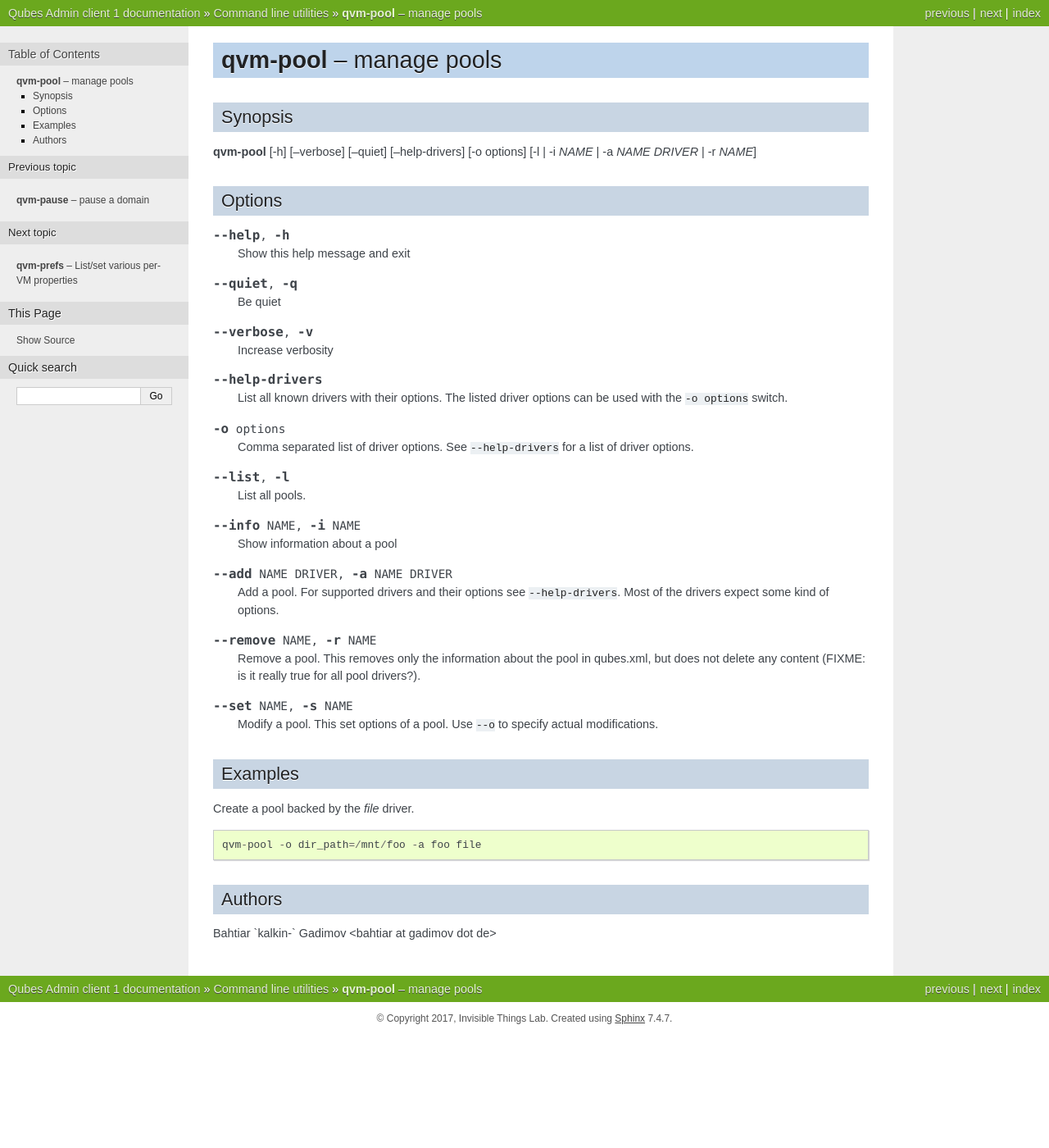
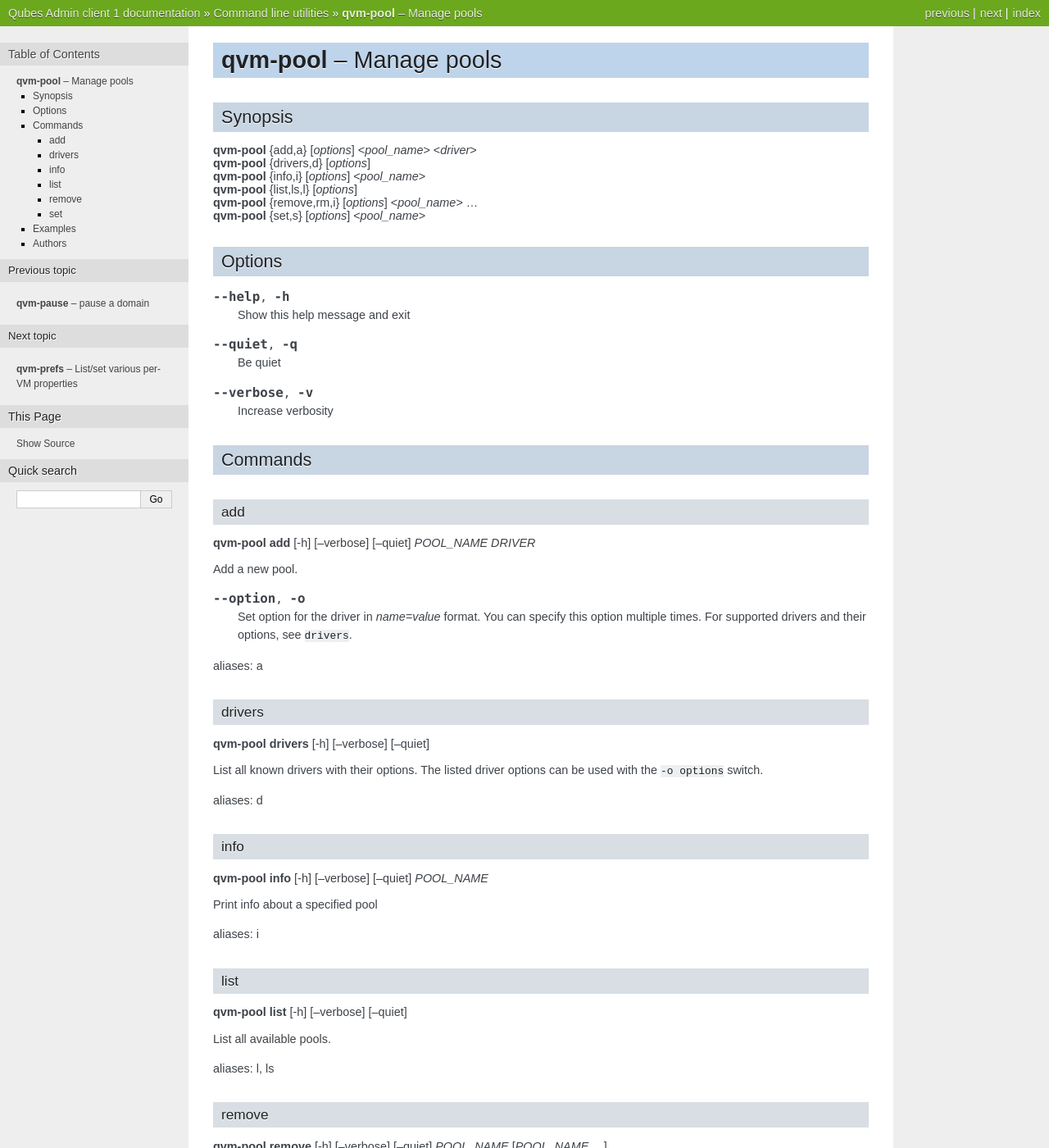
Before and after one commit to QubesOS/qubes-core-admin-client, a Sphinx documentation site: the page built from doc/manpages/qvm-pool.rst, in a window 1280 px wide and 1400 px high. Shown: the whole window at 82% size. Built offline with Sphinx 7.4.7, drawn with Linux system fonts in a browser that asks for light colours; the version number could not be read and is left out; some of the changed text lies outside the part shown.

Commit message:
Updated qvm-pool.rst file

```diff
--- a/doc/manpages/qvm-pool.rst
+++ b/doc/manpages/qvm-pool.rst
@@ -1,11 +1,16 @@
 .. program:: qvm-pool
 
-:program:`qvm-pool` -- manage pools
+:program:`qvm-pool` -- Manage pools
 ===================================
 
 Synopsis
 --------
-:command:`qvm-pool` [-h] [--verbose] [--quiet] [--help-drivers] [-o options] [-l | -i *NAME* | -a *NAME* *DRIVER* | -r *NAME*]
+| :command:`qvm-pool` {add,a} [*options*] <*pool_name*> <*driver*>
+| :command:`qvm-pool` {drivers,d} [*options*]
+| :command:`qvm-pool` {info,i} [*options*] <*pool_name*>
+| :command:`qvm-pool` {list,ls,l} [*options*]
+| :command:`qvm-pool` {remove,rm,i} [*options*] <*pool_name*> ...
+| :command:`qvm-pool` {set,s} [*options*] <*pool_name*>
 
 Options
 -------
@@ -22,39 +27,71 @@
 
     Increase verbosity
 
-.. option:: --help-drivers
+Commands
+--------
 
-    List all known drivers with their options. The listed driver options can be
-    used with the ``-o options`` switch.
+add
+^^^
+| :command:`qvm-pool add` [-h] [--verbose] [--quiet] *POOL_NAME* *DRIVER*
 
-.. option:: -o options
+Add a new pool.
 
-    Comma separated list of driver options. See ``--help-drivers`` for a list of
-    driver options.
+.. option:: --option, -o
 
-.. option:: --list, -l
+    Set option for the driver in `name=value` format. You can specify this
+    option multiple times. For supported drivers and their options,
+    see ``drivers``.
 
-    List all pools.
+aliases: a
 
-.. option:: --info NAME, -i NAME
+drivers
+^^^^^^^
+| :command:`qvm-pool drivers` [-h] [--verbose] [--quiet]
 
-    Show information about a pool
+List all known drivers with their options.
+The listed driver options can be used with the ``-o options`` switch.
 
-.. option:: --add NAME DRIVER, -a NAME DRIVER
+aliases: d
 
-    Add a pool. For supported drivers and their options see ``--help-drivers``.
-    Most of the drivers expect some kind of options.
+info
+^^^^
+| :command:`qvm-pool info` [-h] [--verbose] [--quiet] *POOL_NAME*
 
-.. option:: --remove NAME, -r NAME
+Print info about a specified pool
 
-    Remove a pool. This removes only the information about the pool in
-    qubes.xml, but does not delete any content (FIXME: is it really true for
-    all pool drivers?).
+aliases: i
 
-.. option:: --set NAME, -s NAME
+list
+^^^^
+| :command:`qvm-pool list` [-h] [--verbose] [--quiet]
 
-    Modify a pool. This set options of a pool. Use ``--o`` to specify actual modifications.
+List all available pools.
 
+aliases: l, ls
+
+remove
+^^^^^^
+| :command:`qvm-pool remove` [-h] [--verbose] [--quiet] *POOL_NAME* [*POOL_NAME* ...]
+
+Remove the specified pools. This removes only the information about the pool
+from qubes.xml, but does not delete any content (FIXME: is it really true for
+all pool drivers?).
+
+aliases: r, rm
+
+set
+^^^
+| :command:`qvm-pool set` [-h] [--verbose] [--quiet] *POOL_NAME*
+
+Modify driver options for a pool.
+
+.. option:: --option, -o
+
+    Set option for the driver in `name=value` format. You can specify this
+    option multiple times. For supported drivers and their options,
+    see ``drivers``.
+
+aliases: s
 
 Examples
 --------
@@ -63,8 +100,9 @@
 
 ::
 
-    qvm-pool -o dir_path=/mnt/foo -a foo file
+    qvm-pool add foo file -o dir_path=/mnt/foo
 
 Authors
 -------
 | Bahtiar \`kalkin-\` Gadimov <bahtiar at gadimov dot de>
+| Saswat Padhi <padhi at cs dot ucla dot edu>
```
